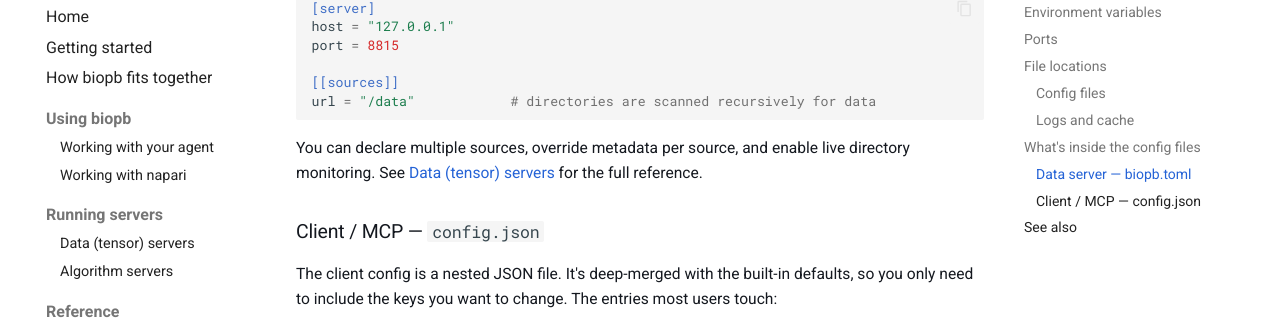
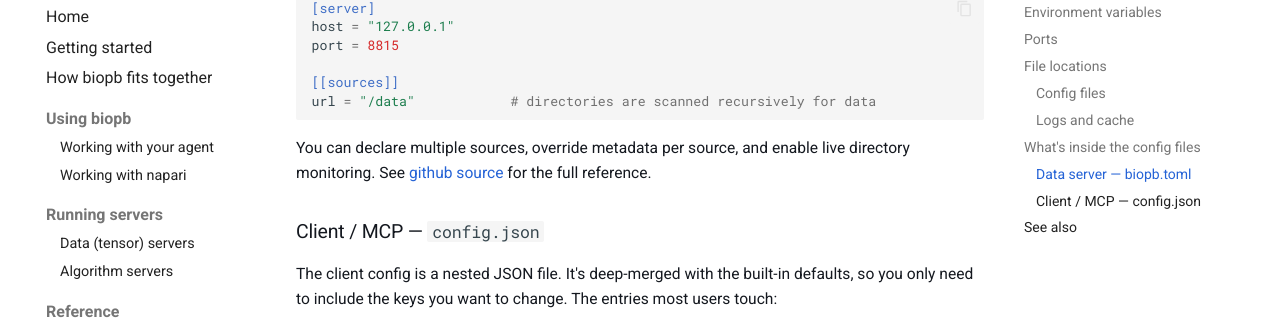
Before and after one commit to biopb/biopb-site, an MkDocs documentation site: the page built from docs/configuration.md, in a window 1280 px wide and 900 px high, scrolled down 1811 px. Shown: the part 96-421 px from the top of the window. Built offline with MkDocs 1.6.1 and Material for MkDocs 9.7.7, drawn with Linux system fonts in a browser that asks for light colours; comment, search, counter and statistics services are not loaded.

Commit message:
Fix documentation link

````diff
--- a/docs/configuration.md
+++ b/docs/configuration.md
@@ -72,8 +72,8 @@
 ```
 
 You can declare multiple sources, override metadata per source, and enable live directory
-monitoring. See [Data (tensor) servers](data-servers.md#deploying-your-own) for the full
-reference.
+monitoring. See [github source](https://github.com/biopb/biopb/tree/main/biopb-tensor-server)
+for the full reference.
 
 ### Client / MCP — `config.json`
 
````
